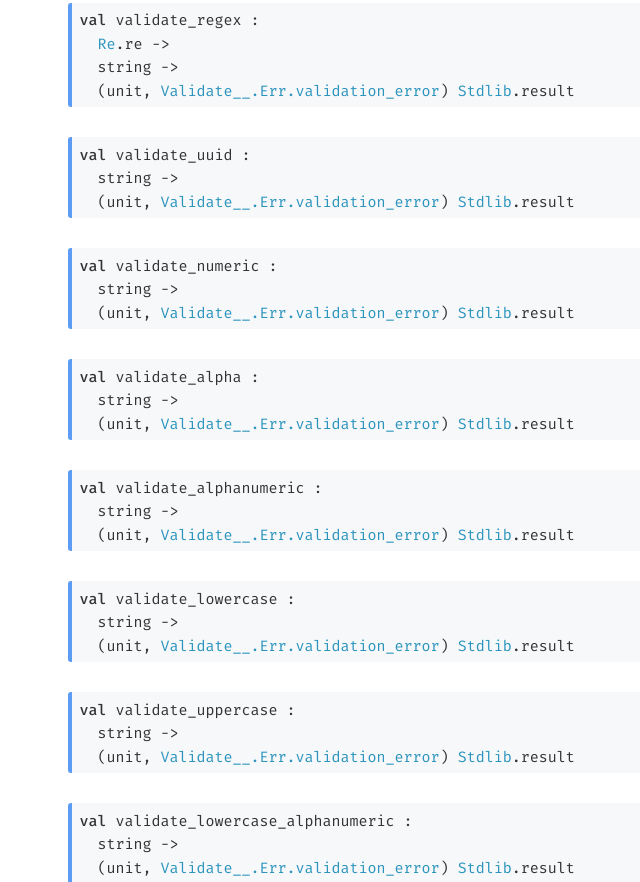
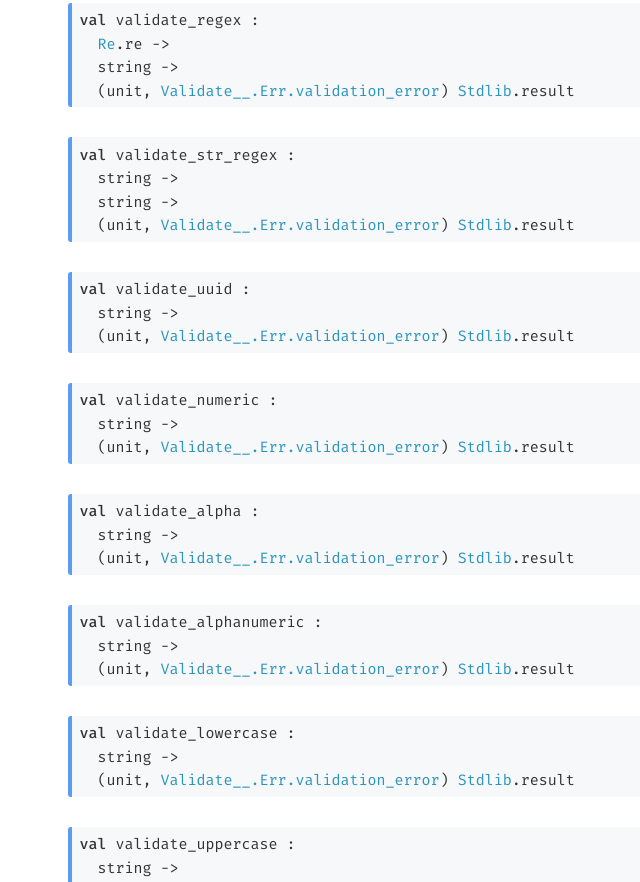
Before and after one commit to Axot017/validate, a plain HTML site: page validate/Validate/index.html in a window 1280 px wide. Shown: the part 6055-6937 px from the top of the page, without its empty margins (111-751 px from the left). Drawn offline with Linux system fonts and the light colour scheme.

Commit message:
Update validate doc to 0.1.0.

```diff
--- a/validate/Validate/index.html
+++ b/validate/Validate/index.html
@@ -78,6 +78,9 @@
   <span><span>(unit, <span class="xref-unresolved">Validate__.Err.validation_error</span>)</span> <span class="xref-unresolved">Stdlib</span>.result</span></span></code></div></div><div class="odoc-spec"><div class="spec value anchored" id="val-validate_regex"><a href="#val-validate_regex" class="anchor"></a><code><span><span class="keyword">val</span> validate_regex :
   <span><span class="xref-unresolved">Re</span>.re <span class="arrow">&#45;&gt;</span></span>
   <span>string <span class="arrow">&#45;&gt;</span></span>
+  <span><span>(unit, <span class="xref-unresolved">Validate__.Err.validation_error</span>)</span> <span class="xref-unresolved">Stdlib</span>.result</span></span></code></div></div><div class="odoc-spec"><div class="spec value anchored" id="val-validate_str_regex"><a href="#val-validate_str_regex" class="anchor"></a><code><span><span class="keyword">val</span> validate_str_regex :
+  <span>string <span class="arrow">&#45;&gt;</span></span>
+  <span>string <span class="arrow">&#45;&gt;</span></span>
   <span><span>(unit, <span class="xref-unresolved">Validate__.Err.validation_error</span>)</span> <span class="xref-unresolved">Stdlib</span>.result</span></span></code></div></div><div class="odoc-spec"><div class="spec value anchored" id="val-validate_uuid"><a href="#val-validate_uuid" class="anchor"></a><code><span><span class="keyword">val</span> validate_uuid :
   <span>string <span class="arrow">&#45;&gt;</span></span>
   <span><span>(unit, <span class="xref-unresolved">Validate__.Err.validation_error</span>)</span> <span class="xref-unresolved">Stdlib</span>.result</span></span></code></div></div><div class="odoc-spec"><div class="spec value anchored" id="val-validate_numeric"><a href="#val-validate_numeric" class="anchor"></a><code><span><span class="keyword">val</span> validate_numeric :
```
